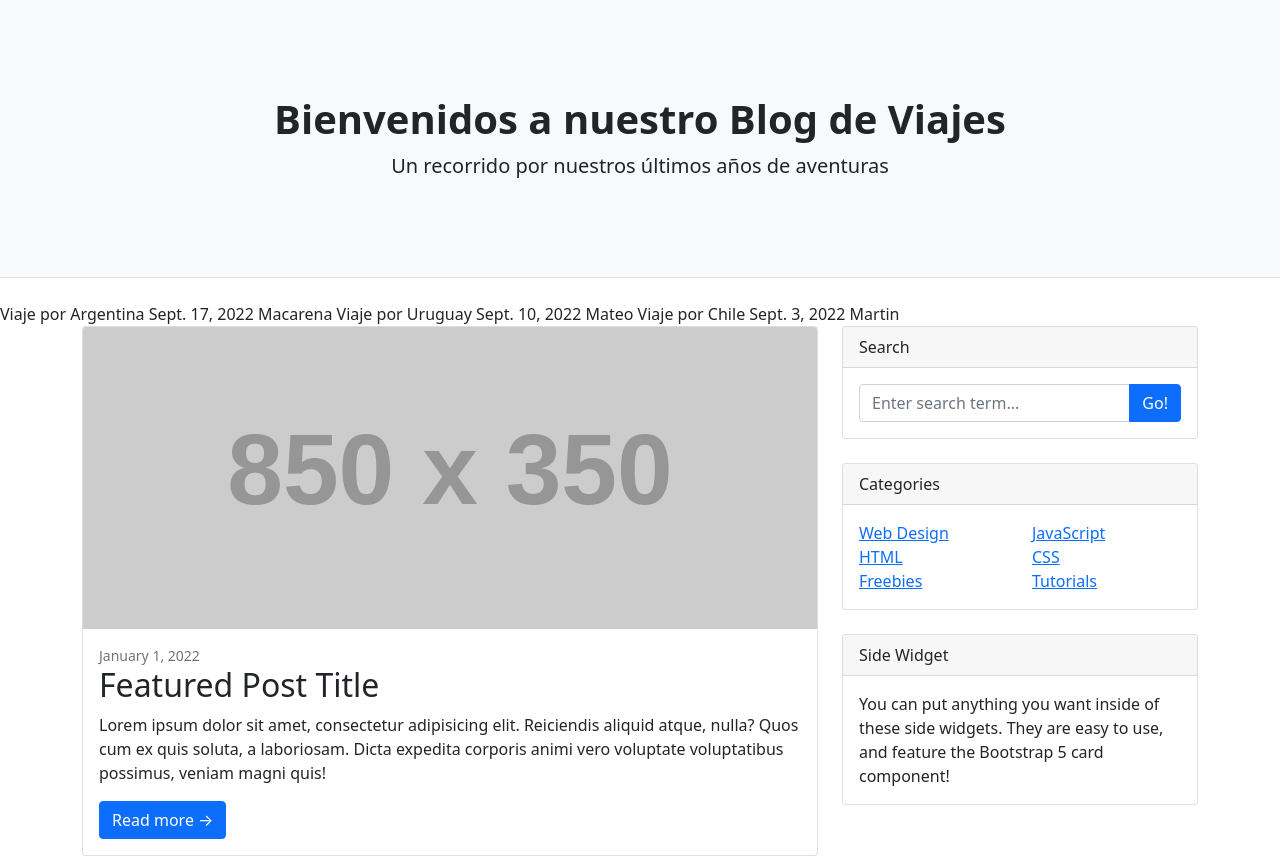
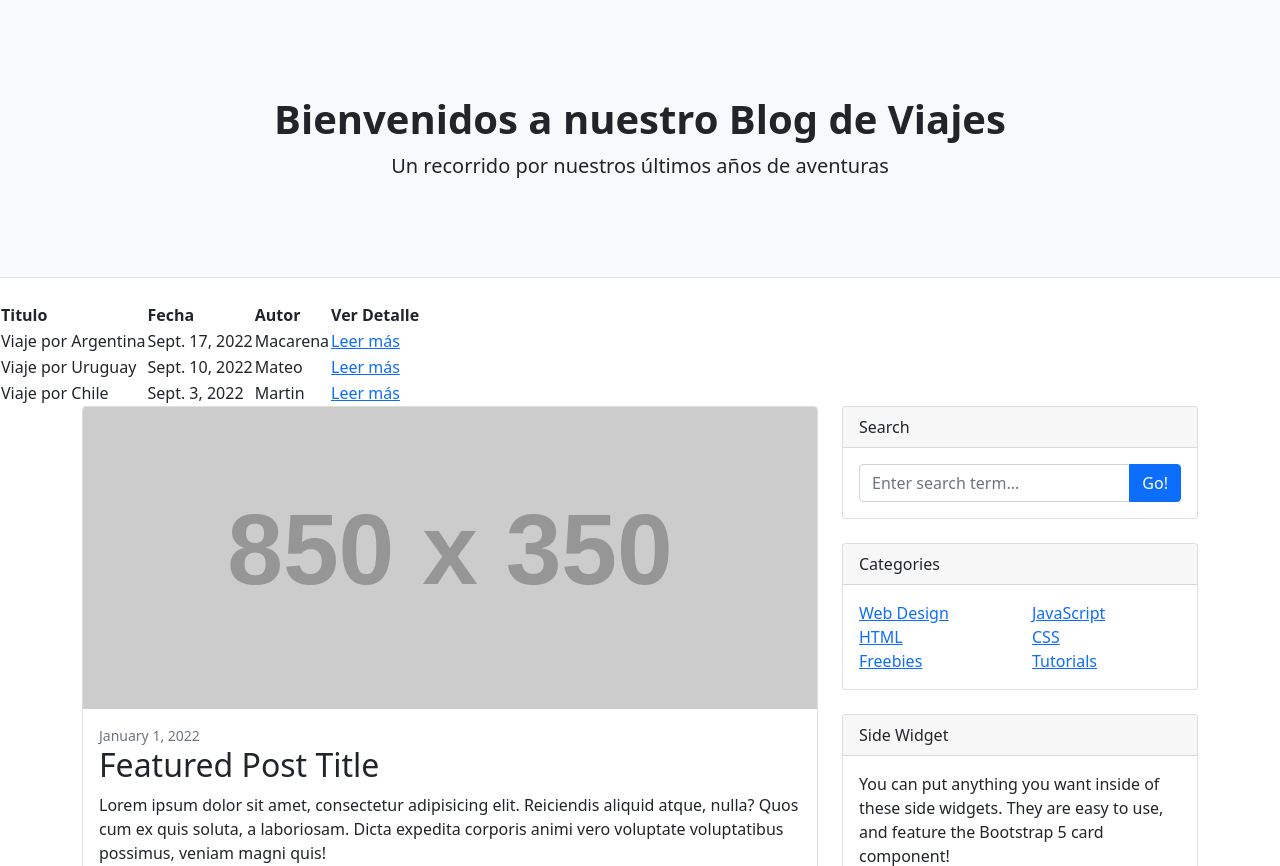
Before and after one commit to mmgomezpujal/Proyecto-Final, a Django app: page /blog-viajes/pages/ in a window 1280 px wide. Shown: the part 57-923 px from the top of the page. Run offline with Django 4.2, Linux system fonts and the light colour scheme; data comes from the database, SQL or seed files in the repository; grey boxes labelled with a size stand in for pictures from a placeholder-image service; some libraries are stand-ins or nearby versions.

Commit message:
Tercer Version Proyecto Final

```diff
--- a/blog_coder/BlogApp/templates/BlogApp/pages.html
+++ b/blog_coder/BlogApp/templates/BlogApp/pages.html
@@ -2,12 +2,35 @@
 
 {% block contenido_base %}
 
+<table>
+    <tbody>
+      <tr>
+        <th>
+          <strong>Titulo</strong>
+        </th>
+        <th>
+          <strong>Fecha</strong>
+        </th>
+        <th>
+            <strong>Autor</strong>
+          </th>
+          <th>
+            <strong>Ver Detalle</strong>
+          </th>
+      </tr>
+
     {% for articulo in object_list %}
 
-        {{articulo.titulo}}
-        {{articulo.fecha}}
-        {{articulo.autor}}
+        <tr>
+            <td>{{articulo.titulo}}</td>
+            <td>{{articulo.fecha}}</td>
+            <td>{{articulo.autor}}</td>
+
+            <td><a href="{% url 'Detail' articulo.id %}"> Leer más</a></td>
+        </tr>
 
     {% endfor %}
+  </tbody>
+</table>
 
 {% endblock contenido_base %}
--- a/blog_coder/BlogApp/urls.py
+++ b/blog_coder/BlogApp/urls.py
@@ -6,5 +6,5 @@ urlpatterns = [
     path('pages/', views.ListaArticulos.as_view(), name='Articulos'),
     path('', views.home, name='Inicio'),
     path('about/', views.about, name='Acerca de'),
-    # path('pages/', views.pages, name='Articulos'),
+    path(r'^(?P<pk>/d+)$', views.DetalleArticulos.as_view(), name="Detail"),
 ]
--- a/blog_coder/BlogApp/views.py
+++ b/blog_coder/BlogApp/views.py
@@ -1,5 +1,7 @@
+from nntplib import ArticleInfo
 from django.shortcuts import render
 from django.views.generic import ListView
+from django.views.generic.detail import DetailView
 from BlogApp.models import*
 
 def home(request):
@@ -18,4 +20,9 @@ class ListaArticulos(ListView):
     model = Articulo
     template_name = 'BlogApp/pages.html'
 
+
+class DetalleArticulos(DetailView):
+    model = Articulo
+    template_name = "BlogApp/page_id.html"
+
 # Create your views here.
```
Also changed, not shown: blog_coder/BlogApp/templates/BlogApp/about.html (+13 -0 lines), blog_coder/BlogApp/templates/BlogApp/page_id.html (added, +13 -0 lines).
